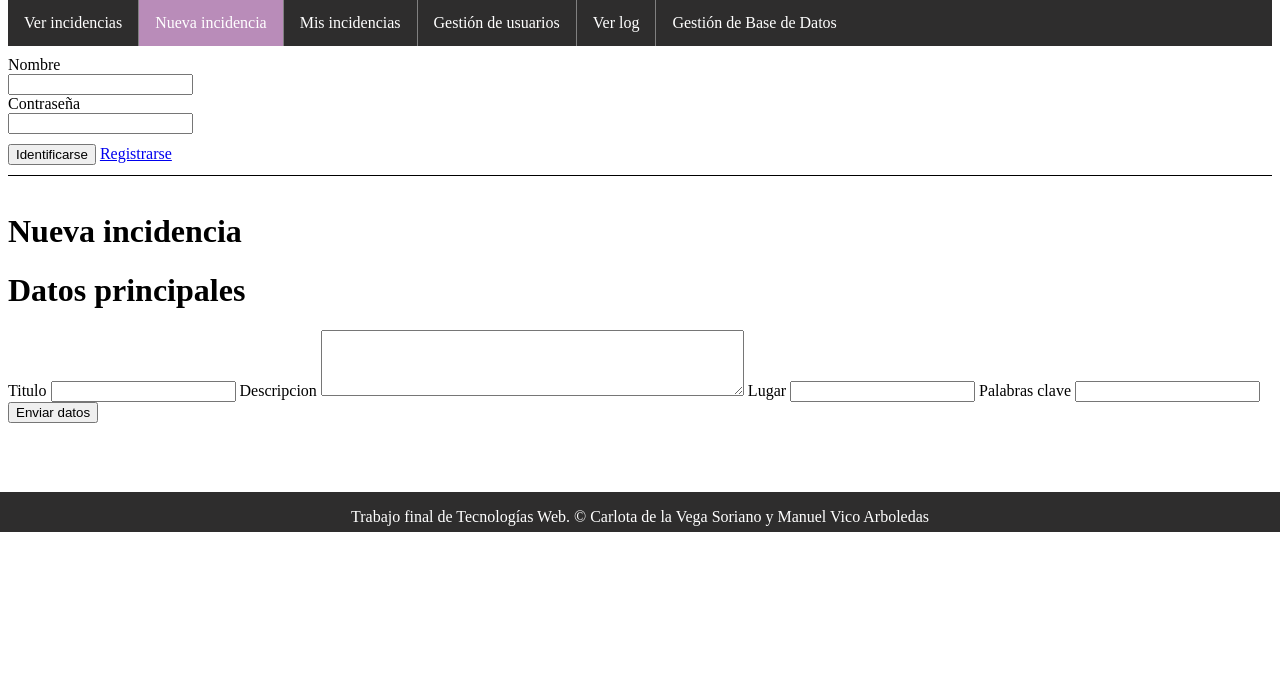
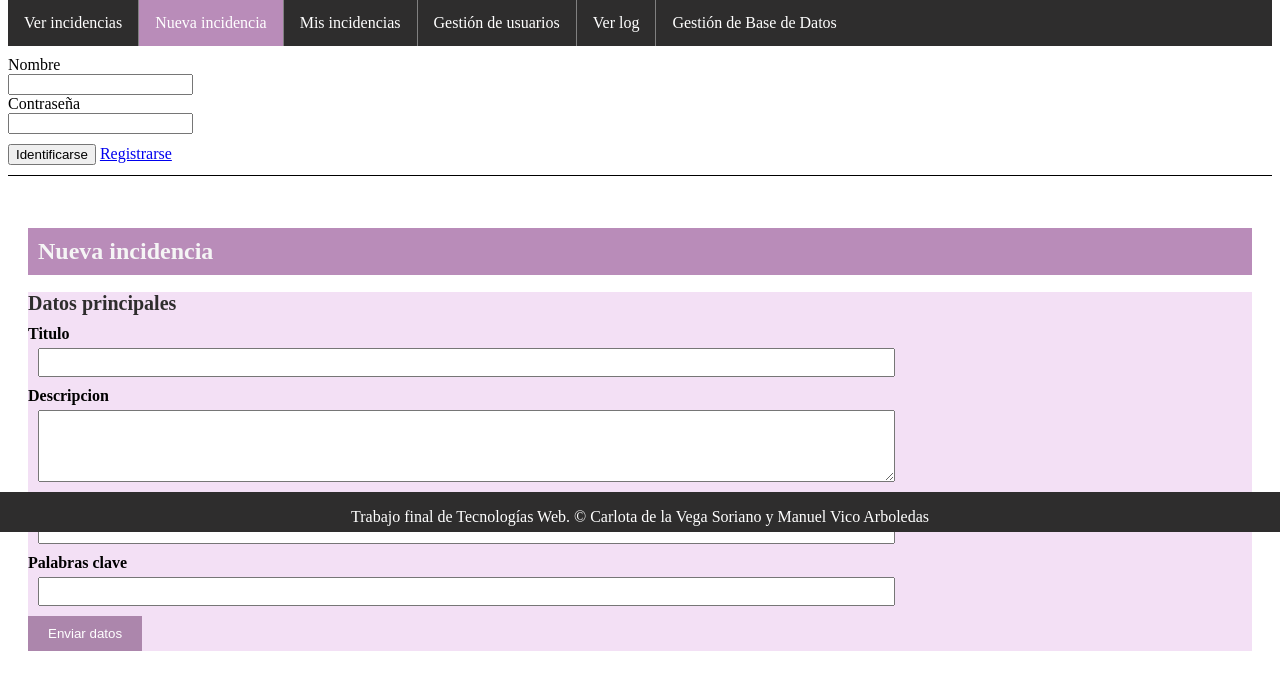
Before and after one commit to carlotiii30/PracticaFinalTW, a PHP site: page /nuevaIncidencia.php in a window 1280 px wide. Shown: the part 268-967 px from the top of the page. Before the commit the page ends 800 px from the top, so only its background shows below. Run offline with PHP 8.4, Linux system fonts and the light colour scheme.

Commit message:
Estilos y más funciones

```diff
--- a/botonContador.php
+++ b/botonContador.php
@@ -1,5 +1,4 @@
 <?php
-# En realidad no he cambiado nada
 session_start();
 
 if (!isset($_SESSION['contador'])) {
--- a/nuevaIncidencia.php
+++ b/nuevaIncidencia.php
@@ -1,5 +1,5 @@
 <?php
-    require('vista/html/html.php');     // Maquetado de página
+require('vista/html/html.php'); // Maquetado de página
 
 // ************* Inicio de la página
 htmlStart('Sal y quéjate');
@@ -11,15 +11,14 @@
 $mensajes = json_decode(file_get_contents('./vista/traducciones/formularioNueva.json'), true);
 ?>
 
-
 <div class="nueva">
-    <h1>
+    <h1 class="titulo">
         <?php echo $mensajes[$idioma]["Nueva"]; ?>
     </h1>
     <form method="post" action="./BD/procesarIncidencia.php">
-        <h1>
+        <h2 class="subtitulo">
             <?php echo $mensajes[$idioma]["Datos"]; ?>
-        </h1>
+        </h2>
         <div class="entrada">
             <label for="titulo">
                 <?php echo $mensajes[$idioma]["Titulo"]; ?>
--- a/registrarUsuario.php
+++ b/registrarUsuario.php
@@ -1,5 +1,5 @@
 <?php
-require('vista/html/html.php'); // Maquetado de página
+require('./vista/html/html.php'); // Maquetado de página
 
 htmlStart('Página de registro');
 htmlEnd();
--- a/vista/css/estilos.css
+++ b/vista/css/estilos.css
@@ -10,7 +10,7 @@
     align-items: center;
 }
 
-.elegirIdioma img{
+.elegirIdioma img {
     width: 27px;
     height: 27px;
     padding: 10px;
@@ -26,7 +26,7 @@
     margin: 10px;
 }
 
-.elegirIdioma .botones{
+.elegirIdioma .botones {
     display: inline-block;
     vertical-align: middle;
 
@@ -112,13 +112,92 @@
     padding-bottom: 10px;
 }
 
-.login label{
+.login label {
     display: block;
 }
 
-aside .botones{
+aside .botones {
     padding-top: 10px;
 }
+
+/* - - TABLA LOG - - */
+.log {
+    margin-top: 20px;
+}
+
+.log table {
+    width: 100%;
+    border-collapse: collapse;
+}
+
+.log th,
+.log td {
+    padding: 10px;
+    text-align: center;
+    border: 1px solid black;
+}
+
+.log th {
+    background-color: rgb(172, 134, 172);
+    color: white;
+}
+
+.log tr:nth-child(even) {
+    background-color: rgb(243, 224, 245);
+}
+
+.log tr:nth-child(odd) {
+    background-color: white;
+}
+
+/* - - NUEVA INCIDENCIA - - */
+.nueva {
+    padding: 20px;
+}
+
+.nueva .titulo {
+    background-color: rgb(185, 140, 185);
+    color: whitesmoke;
+    padding: 10px;
+    font-size: 24px;
+}
+
+.nueva .subtitulo {
+    color: rgb(46, 45, 45);
+    font-size: 20px;
+    margin-bottom: 10px;
+}
+
+.nueva form {
+    margin-bottom: 20px;
+    background-color: rgb(243, 224, 245);
+}
+
+.nueva .entrada label {
+    display: block;
+    margin-bottom: 5px;
+    font-weight: bold;
+}
+
+.nueva .entrada input,
+.nueva .entrada textarea {
+    width: 70%;
+    padding: 5px;
+    margin-bottom: 10px;
+    margin-left: 10px;
+}
+
+.nueva .botones input {
+    background-color: rgb(172, 134, 172);
+    color: white;
+    padding: 10px 20px;
+    border: none;
+}
+
+.nueva .botones input:hover {
+    background-color: rgb(185, 140, 185);
+}
+
 
 /* - - PIE DE PÁGINA - - */
 footer {
--- a/vista/traducciones/formularioNueva.json
+++ b/vista/traducciones/formularioNueva.json
@@ -26,7 +26,7 @@
     },
 
     "fr": {
-        "Nueva": "Nueva incidencia",
+        "Nueva": "Nouvel plainte",
 
         "Datos": "Donnée principale",
 
```
Also changed, not shown: BD/baseDatos.php (added, +26 -0 lines), BD/crearTablas.php (+7 -26 lines), BD/procesarCriterios.php (+5 -6 lines), BD/procesarIncidencia.php (+4 -7 lines), BD/procesarRegistro.php (+8 -15 lines), log.php (+37 -3 lines). Lines whose indentation alone changed are shown as unchanged.
